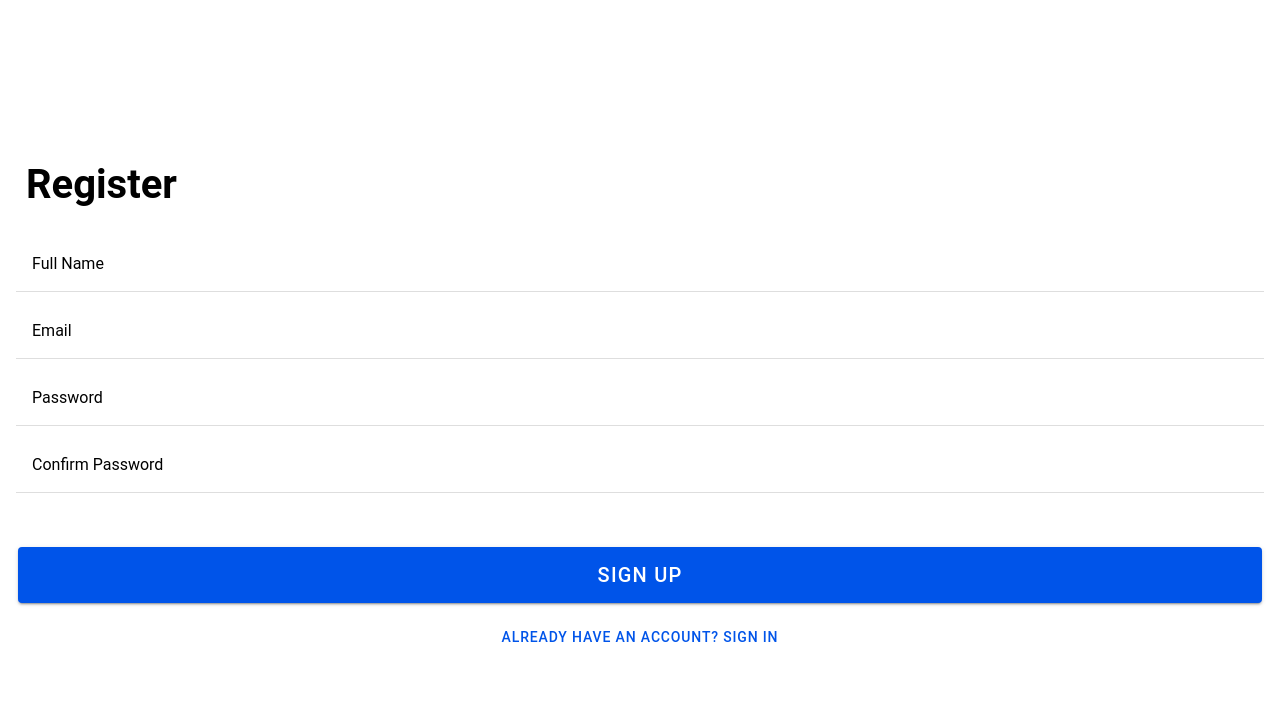
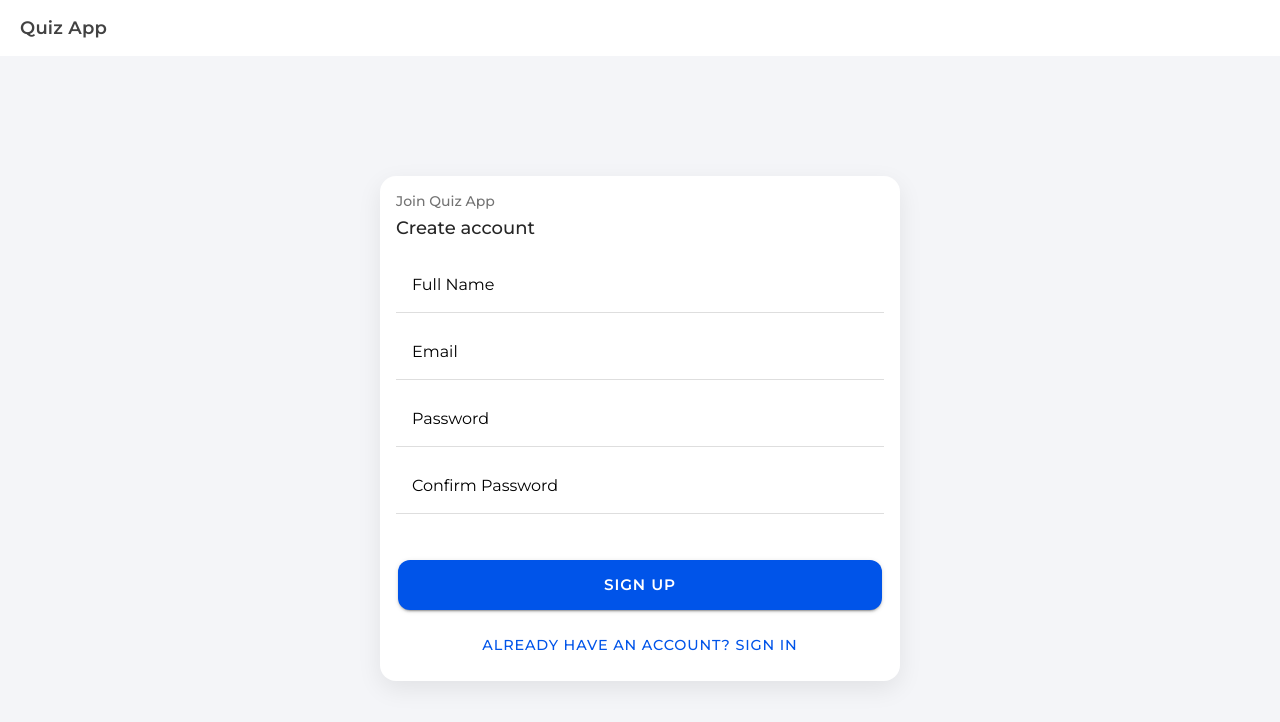
Before and after one commit to idriss-ech/Quiz-App, a React (Vite) app: page /register in a window 1280 px wide. Shown: the top 722 px of the page. Built offline with nearby package versions, Linux system fonts and the light colour scheme; no server answers.

Commit message:
refactor: enhance styling and structure in Login, Register, and QuizDetail components; add global font styles

```diff
--- a/src/components/QuestionCard.tsx
+++ b/src/components/QuestionCard.tsx
@@ -30,10 +30,7 @@ const QuestionCard: React.FC<QuestionCardProps> = ({
       style={{ borderRadius: "16px", boxShadow: "0 4px 16px rgba(0,0,0,0.1)" }}
     >
       <IonCardHeader>
-        <IonCardTitle
-          className="ion-text-center"
-          style={{ fontSize: "1.2rem", fontWeight: "600" }}
-        >
+        <IonCardTitle className="ion-text-center" style={{ fontWeight: "600" }}>
           {question.text}
         </IonCardTitle>
       </IonCardHeader>
--- /dev/null
+++ b/src/pages/Login.css
@@ -0,0 +1,47 @@
+.login-content {
+  --padding-start: 12px;
+  --padding-end: 12px;
+  --padding-top: 12px;
+  --padding-bottom: 12px;
+}
+
+.login-wrapper {
+  min-height: 100%;
+  display: flex;
+  align-items: center;
+  justify-content: center;
+}
+
+.login-card {
+  width: 100%;
+  max-width: 520px;
+  border-radius: 16px;
+  box-shadow: 0 8px 24px rgba(0, 0, 0, 0.08);
+}
+
+.login-form-list {
+  background: transparent;
+  padding-top: 0;
+}
+
+.login-form-item {
+  --background: transparent;
+  margin-bottom: 10px;
+}
+
+.login-primary-btn {
+  --border-radius: 12px;
+  font-weight: 600;
+  height: 50px;
+}
+
+.login-actions {
+  padding-top: 8px;
+}
+
+.login-actions ion-button[fill="clear"] {
+  font-size: 0.9rem;
+  height: 38px;
+  --padding-top: 0;
+  --padding-bottom: 0;
+}
--- a/src/pages/Login.tsx
+++ b/src/pages/Login.tsx
@@ -1,4 +1,4 @@
-import React, { useState } from 'react';
+import React, { useState } from "react";
 import {
   IonContent,
   IonPage,
@@ -8,65 +8,97 @@ import {
   IonList,
   IonHeader,
   IonToolbar,
-    IonTitle
-} from '@ionic/react';
-import { useHistory } from 'react-router-dom';
+  IonTitle,
+  IonCard,
+  IonCardHeader,
+  IonCardTitle,
+  IonCardSubtitle,
+  IonCardContent,
+} from "@ionic/react";
+import { useHistory } from "react-router-dom";
+import "./Login.css";
 
 const Login: React.FC = () => {
-    const [email, setEmail] = useState('');
-    const [password, setPassword] = useState('');
+  const [email, setEmail] = useState("");
+  const [password, setPassword] = useState("");
   const history = useHistory();
 
-    const handleLogin = (e: React.FormEvent) => {
+  function handleLogin(e: React.FormEvent) {
     e.preventDefault();
-        console.log('Login attempt with:', { email, password });
-        history.push('/home');
-    };
+    console.log("Login attempt with:", { email, password });
+    history.push("/home");
+  }
 
   return (
     <IonPage>
-            <IonContent fullscreen className="ion-padding">
-                <div style={{ display: 'flex', flexDirection: 'column', justifyContent: 'center', height: '100%' }}>
-                    <div className="ion-margin-bottom">
-                        <h1 style={{ fontSize: '2.5rem', fontWeight: 'bold', marginLeft: '10px' }}>Login</h1>
-                    </div>
+      <IonHeader className="ion-no-border">
+        <IonToolbar>
+          <IonTitle>Quiz App</IonTitle>
+        </IonToolbar>
+      </IonHeader>
 
+      <IonContent
+        fullscreen
+        color="light"
+        className="login-content ion-padding"
+      >
+        <div className="login-wrapper">
+          <IonCard className="login-card">
+            <IonCardHeader>
+              <IonCardSubtitle>Welcome back</IonCardSubtitle>
+              <IonCardTitle>Sign in</IonCardTitle>
+            </IonCardHeader>
+
+            <IonCardContent>
               <form onSubmit={handleLogin}>
-                        <IonList style={{ background: 'transparent', paddingTop: 0 }}>
-                            <IonItem lines="full" style={{ '--background': 'transparent', marginBottom: '10px' }}>
+                <IonList className="login-form-list">
+                  <IonItem lines="full" className="login-form-item">
                     <IonInput
                       label="Email"
                       labelPlacement="floating"
                       placeholder="Enter your email"
                       type="email"
                       value={email}
-                                    onIonInput={e => setEmail(e.detail.value!)}
+                      onIonInput={(e) => setEmail(e.detail.value!)}
                       required
                     />
                   </IonItem>
 
-                            <IonItem lines="full" style={{ '--background': 'transparent', marginBottom: '10px' }}>
+                  <IonItem lines="full" className="login-form-item">
                     <IonInput
                       label="Password"
                       labelPlacement="floating"
                       placeholder="Enter your password"
                       type="password"
                       value={password}
-                                    onIonInput={e => setPassword(e.detail.value!)}
+                      onIonInput={(e) => setPassword(e.detail.value!)}
                       required
                     />
                   </IonItem>
                 </IonList>
 
-                        <div className="ion-padding-top ion-margin-top">
-                            <IonButton expand="block" type="submit" size="large" className="ion-margin-bottom" color="primary">
+                <div className="login-actions ion-margin-top">
+                  <IonButton
+                    expand="block"
+                    type="submit"
+                    size="large"
+                    className="login-primary-btn ion-margin-bottom"
+                    color="primary"
+                  >
                     Sign In
                   </IonButton>
-                            <IonButton expand="block" fill="clear" onClick={() => history.push('/register')} color="primary">
+                  <IonButton
+                    expand="block"
+                    fill="clear"
+                    onClick={() => history.push("/register")}
+                    color="primary"
+                  >
                     Create New Account
                   </IonButton>
                 </div>
               </form>
+            </IonCardContent>
+          </IonCard>
         </div>
       </IonContent>
     </IonPage>
--- a/src/pages/QuizDetail.css
+++ b/src/pages/QuizDetail.css
@@ -56,7 +56,19 @@
 
 /* Results Screen Styling */
 .result-content {
-  --padding-top: 2rem;
+  --padding-top: 0;
+}
+
+.result-content::part(scroll) {
+  min-height: 100%;
+  display: flex;
+  align-items: center;
+  justify-content: center;
+}
+
+.result-wrapper {
+  width: 100%;
+  max-width: 600px;
 }
 
 .result-card {
--- a/src/pages/QuizDetail.tsx
+++ b/src/pages/QuizDetail.tsx
@@ -167,7 +167,8 @@ const QuizDetail: React.FC = () => {
             <IonTitle>Results</IonTitle>
           </IonToolbar>
         </IonHeader>
-        <IonContent className="ion-padding result-content" color="light">
+        <IonContent className="result-content" color="light">
+          <div className="result-wrapper ion-padding">
             <IonCard className="result-card">
               <IonCardContent className="ion-text-center">
                 <div className={`icon-wrapper bg-${resultConfig.color}`}>
@@ -195,6 +196,7 @@ const QuizDetail: React.FC = () => {
               <IonIcon slot="start" icon={homeOutline} />
               Back to Home
             </IonButton>
+          </div>
         </IonContent>
       </IonPage>
     );
--- a/src/pages/Register.tsx
+++ b/src/pages/Register.tsx
@@ -1,4 +1,4 @@
-import React, { useState } from 'react';
+import React, { useState } from "react";
 import {
   IonContent,
   IonPage,
@@ -8,88 +8,125 @@ import {
   IonList,
   IonHeader,
   IonToolbar,
-    IonTitle
-} from '@ionic/react';
-import { useHistory } from 'react-router-dom';
+  IonTitle,
+  IonCard,
+  IonCardHeader,
+  IonCardTitle,
+  IonCardSubtitle,
+  IonCardContent,
+} from "@ionic/react";
+import { useHistory } from "react-router-dom";
+import "./Login.css";
 
 const Register: React.FC = () => {
-    const [name, setName] = useState('');
-    const [email, setEmail] = useState('');
-    const [password, setPassword] = useState('');
-    const [confirmPassword, setConfirmPassword] = useState('');
+  const [name, setName] = useState("");
+  const [email, setEmail] = useState("");
+  const [password, setPassword] = useState("");
+  const [confirmPassword, setConfirmPassword] = useState("");
   const history = useHistory();
 
-    const handleRegister = (e: React.FormEvent) => {
+  function handleRegister(e: React.FormEvent) {
     e.preventDefault();
-        console.log('Register attempt with:', { name, email, password, confirmPassword });
-        history.push('/home');
-    };
+    console.log("Register attempt with:", {
+      name,
+      email,
+      password,
+      confirmPassword,
+    });
+    history.push("/home");
+  }
 
   return (
     <IonPage>
-            <IonContent fullscreen className="ion-padding">
-                <div style={{ display: 'flex', flexDirection: 'column', justifyContent: 'center', height: '100%' }}>
-                    <div className="ion-margin-bottom">
-                        <h1 style={{ fontSize: '2.5rem', fontWeight: 'bold', marginLeft: '10px' }}>Register</h1>
-                    </div>
+      <IonHeader className="ion-no-border">
+        <IonToolbar>
+          <IonTitle>Quiz App</IonTitle>
+        </IonToolbar>
+      </IonHeader>
 
+      <IonContent
+        fullscreen
+        color="light"
+        className="login-content ion-padding"
+      >
+        <div className="login-wrapper">
+          <IonCard className="login-card">
+            <IonCardHeader>
+              <IonCardSubtitle>Join Quiz App</IonCardSubtitle>
+              <IonCardTitle>Create account</IonCardTitle>
+            </IonCardHeader>
+
+            <IonCardContent>
               <form onSubmit={handleRegister}>
-                        <IonList style={{ background: 'transparent', paddingTop: 0 }}>
-                            <IonItem lines="full" style={{ '--background': 'transparent', marginBottom: '10px' }}>
+                <IonList className="login-form-list">
+                  <IonItem lines="full" className="login-form-item">
                     <IonInput
                       label="Full Name"
                       labelPlacement="floating"
                       placeholder="Enter your full name"
                       type="text"
                       value={name}
-                                    onIonInput={e => setName(e.detail.value!)}
+                      onIonInput={(e) => setName(e.detail.value!)}
                       required
                     />
                   </IonItem>
-                            <IonItem lines="full" style={{ '--background': 'transparent', marginBottom: '10px' }}>
+                  <IonItem lines="full" className="login-form-item">
                     <IonInput
                       label="Email"
                       labelPlacement="floating"
                       placeholder="Enter your email"
                       type="email"
                       value={email}
-                                    onIonInput={e => setEmail(e.detail.value!)}
+                      onIonInput={(e) => setEmail(e.detail.value!)}
                       required
                     />
                   </IonItem>
-                            <IonItem lines="full" style={{ '--background': 'transparent', marginBottom: '10px' }}>
+                  <IonItem lines="full" className="login-form-item">
                     <IonInput
                       label="Password"
                       labelPlacement="floating"
                       placeholder="Enter your password"
                       type="password"
                       value={password}
-                                    onIonInput={e => setPassword(e.detail.value!)}
+                      onIonInput={(e) => setPassword(e.detail.value!)}
                       required
                     />
                   </IonItem>
-                            <IonItem lines="full" style={{ '--background': 'transparent', marginBottom: '10px' }}>
+                  <IonItem lines="full" className="login-form-item">
                     <IonInput
                       label="Confirm Password"
                       labelPlacement="floating"
                       placeholder="Confirm your password"
                       type="password"
                       value={confirmPassword}
-                                    onIonInput={e => setConfirmPassword(e.detail.value!)}
+                      onIonInput={(e) => setConfirmPassword(e.detail.value!)}
                       required
                     />
                   </IonItem>
                 </IonList>
 
-                        <div className="ion-padding-top ion-margin-top">
-                            <IonButton expand="block" type="submit" size="large" className="ion-margin-bottom" color="primary">
+                <div className="login-actions ion-margin-top">
+                  <IonButton
+                    expand="block"
+                    type="submit"
+                    size="large"
+                    className="login-primary-btn ion-margin-bottom"
+                    color="primary"
+                  >
                     Sign Up
                   </IonButton>
-                            <IonButton expand="block" fill="clear" onClick={() => history.push('/login')} color="primary">
+                  <IonButton
+                    expand="block"
+                    fill="clear"
+                    onClick={() => history.push("/login")}
+                    color="primary"
+                  >
                     Already have an account? Sign In
                   </IonButton>
                 </div>
               </form>
+            </IonCardContent>
+          </IonCard>
         </div>
       </IonContent>
     </IonPage>
--- a/src/theme/variables.css
+++ b/src/theme/variables.css
@@ -1,2 +1,63 @@
 /* For information on how to create your own theme, please refer to:
 http://ionicframework.com/docs/theming/ */
+
+@import url("https://fonts.googleapis.com/css2?family=Montserrat:wght@400;500;600;700;800&display=swap");
+
+:root {
+  --ion-font-family:
+    "Montserrat", -apple-system, BlinkMacSystemFont, "Helvetica Neue",
+    sans-serif;
+  --app-font-size-base: 16px;
+  --app-font-size-sm: 0.875rem;
+  --app-font-size-md: 1rem;
+  --app-font-size-lg: 1.125rem;
+  --app-font-size-xl: 1.5rem;
+  --app-font-size-2xl: 2rem;
+}
+
+html {
+  font-size: var(--app-font-size-base);
+  font-family: var(--ion-font-family);
+}
+
+body,
+ion-app,
+ion-content,
+ion-item,
+ion-text,
+p,
+span,
+a,
+li {
+  font-family: var(--ion-font-family);
+  font-size: var(--app-font-size-md);
+}
+
+h1 {
+  font-size: var(--app-font-size-2xl);
+}
+
+h2 {
+  font-size: var(--app-font-size-xl);
+}
+
+h3 {
+  font-size: var(--app-font-size-lg);
+}
+
+ion-title {
+  font-size: var(--app-font-size-lg);
+  font-weight: 600;
+}
+
+ion-card-title {
+  font-size: var(--app-font-size-lg);
+}
+
+ion-card-subtitle {
+  font-size: var(--app-font-size-sm);
+}
+
+ion-button {
+  font-size: 0.95rem;
+}
```
Also changed, not shown: src/pages/Home.tsx (+8 -1 lines), src/pages/SplashScreen.tsx (+22 -20 lines). Lines whose indentation alone changed are shown as unchanged.
